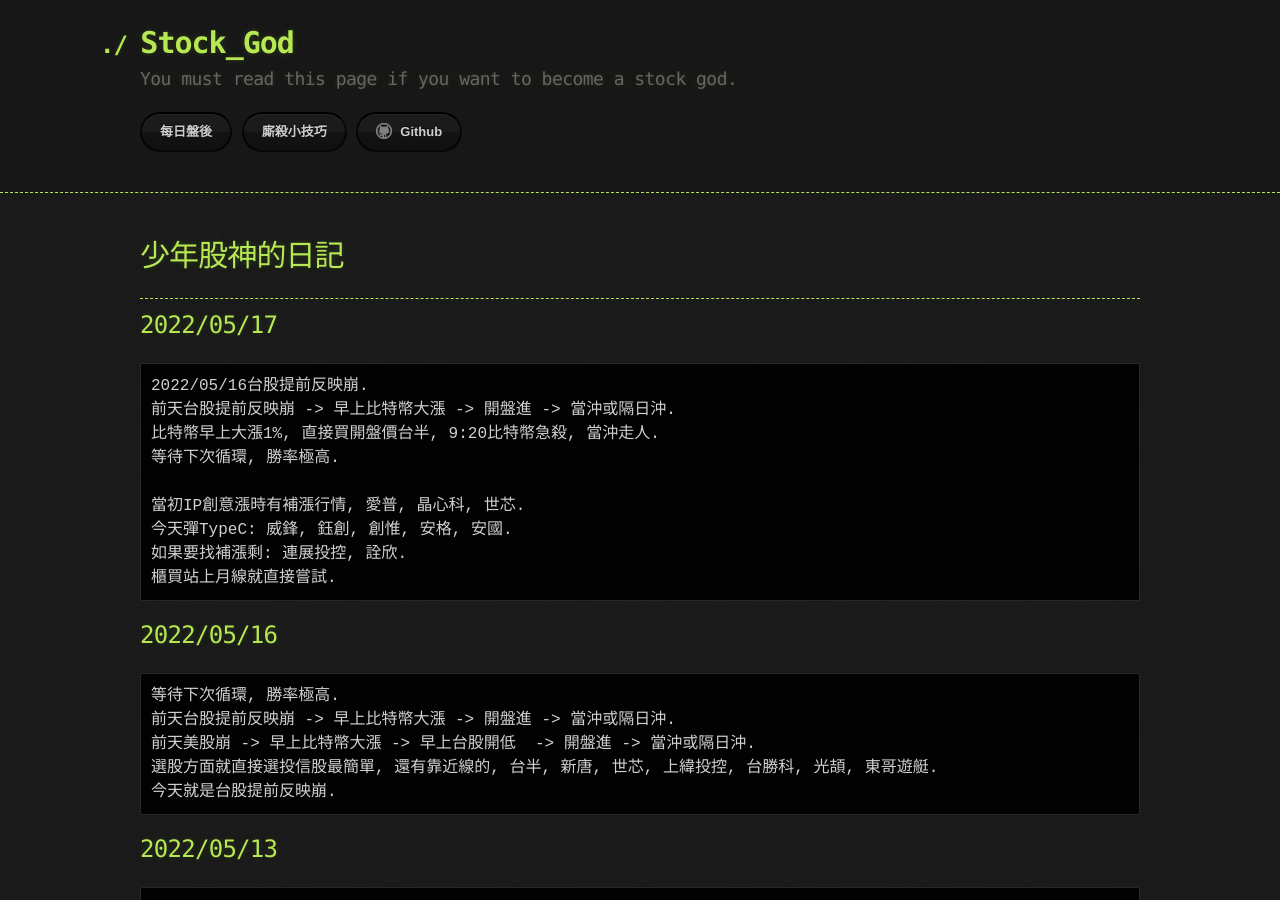
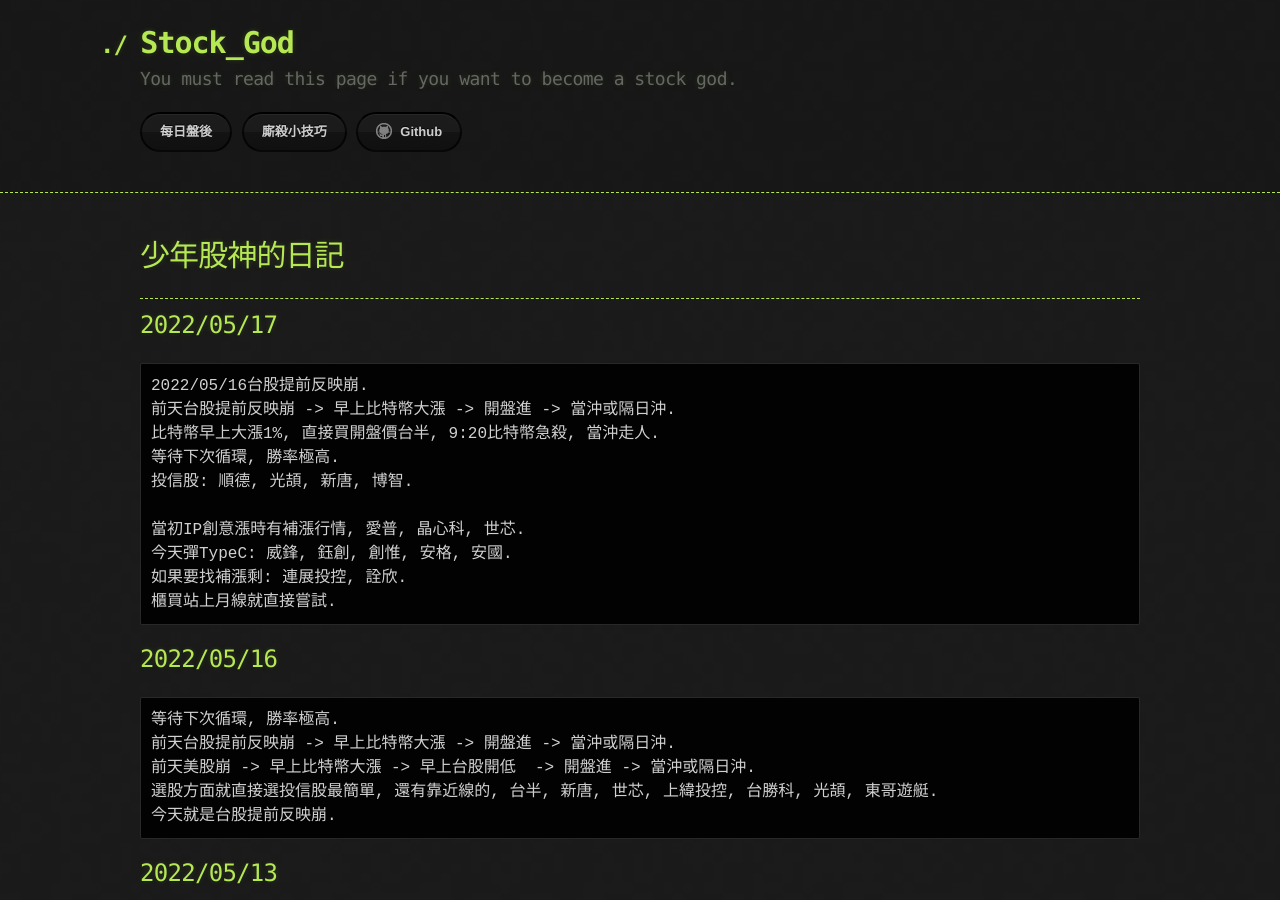
Before and after one commit to lepg5487/Stock_God, a Jekyll site: the page built from index.md, in a window 1280 px wide and 900 px high. Built offline with Jekyll 4.4.1, drawn with Linux system fonts in a browser that asks for light colours; our own code applies the rules of GitHub Pages for plain Markdown files.

Commit message:
Update index.md

```diff
--- a/index.md
+++ b/index.md
@@ -12,6 +12,7 @@ layout: testlayouts
 前天台股提前反映崩 -> 早上比特幣大漲 -> 開盤進 -> 當沖或隔日沖.
 比特幣早上大漲1%, 直接買開盤價台半, 9:20比特幣急殺, 當沖走人.
 等待下次循環, 勝率極高.
+投信股: 順德, 光頡, 新唐, 博智.
 
 當初IP創意漲時有補漲行情, 愛普, 晶心科, 世芯.
 今天彈TypeC: 威鋒, 鈺創, 創惟, 安格, 安國.
```
